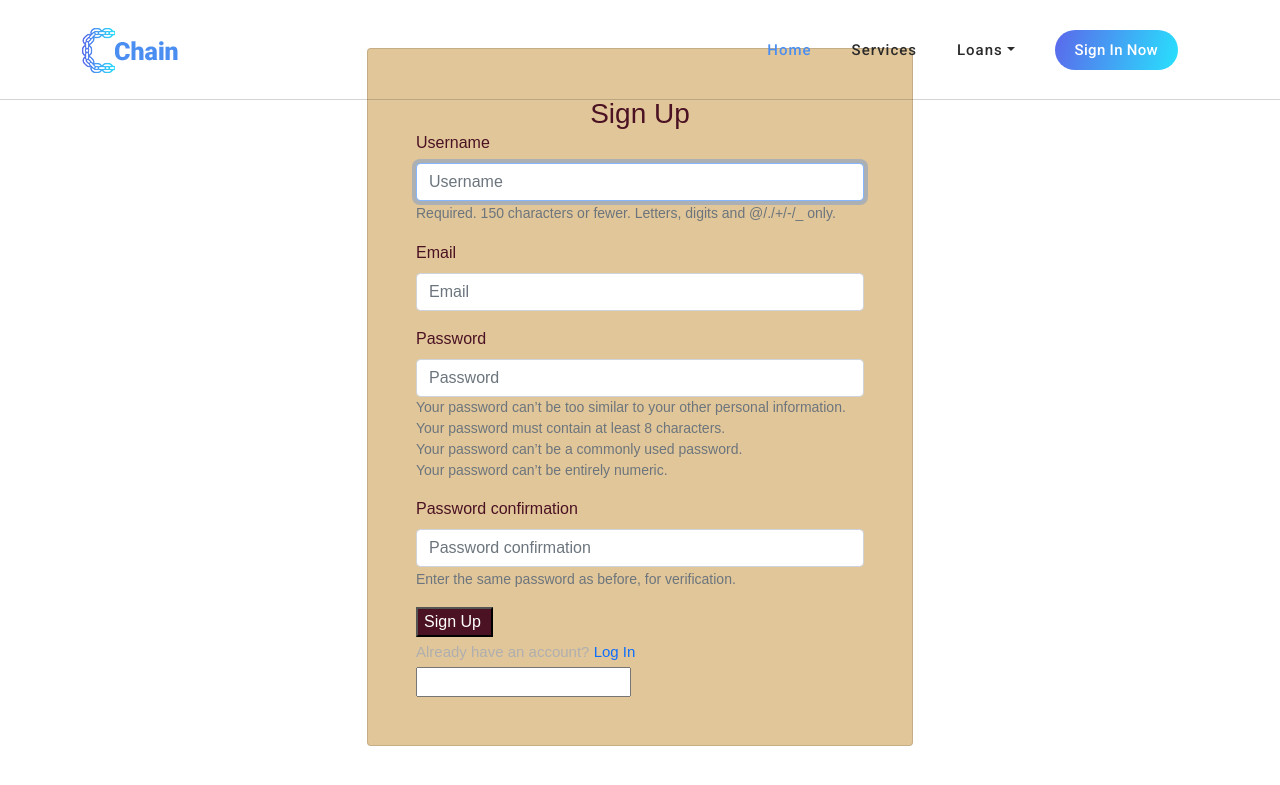
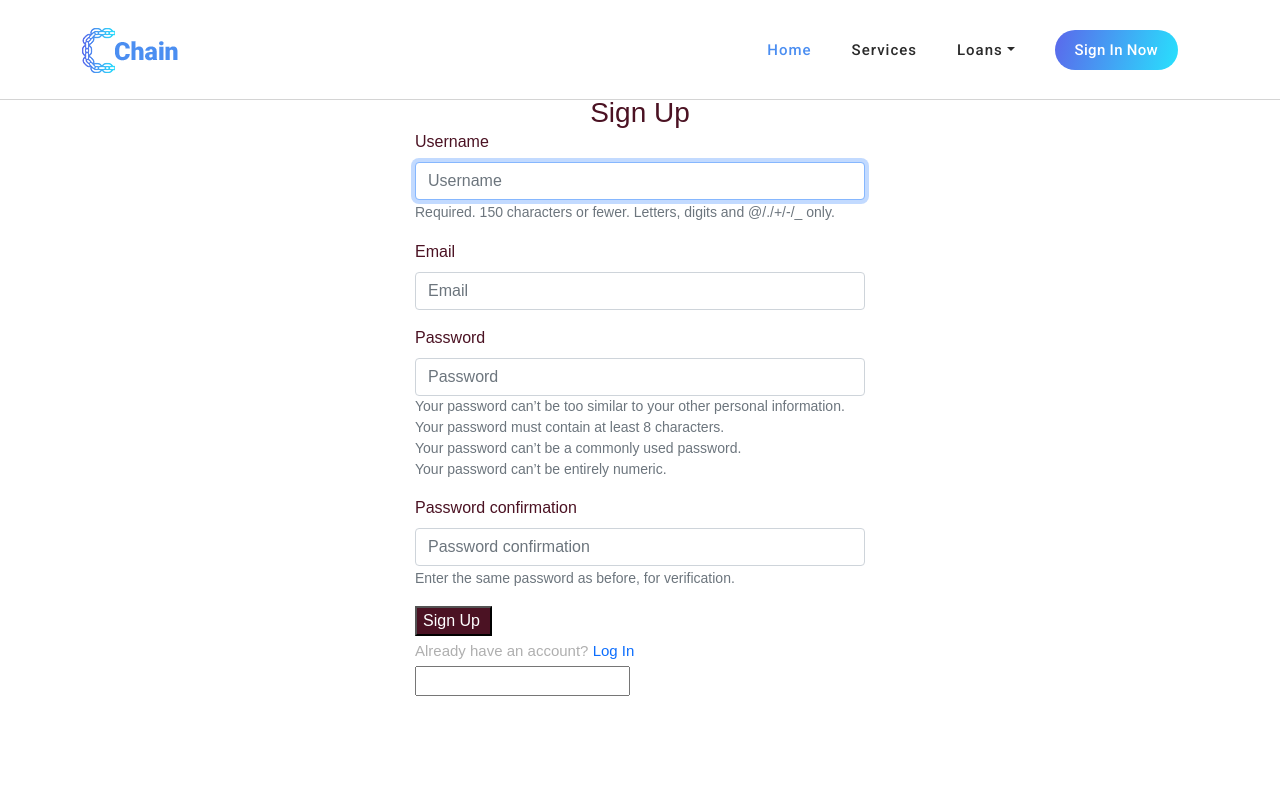
Before and after one commit to Abishag-Maitha/Pewa-Cash, a Django app: page /signup/ in a window 1280 px wide. Shown: the top 785 px of the page. Run offline with Django 4.2, Linux system fonts and the light colour scheme; parts of the project's set-up code (start-up, migrations or seed data) failed here and were passed over; some libraries are stand-ins or nearby versions.

Commit message:
remove background color

```diff
--- a/loanapp/templates/auth/login.html
+++ b/loanapp/templates/auth/login.html
@@ -15,7 +15,7 @@
             <div class="panel panel-default">
 
 
-                <div class="panel-body card p-5 mt-5" style="background-color:#FFB79A ;">
+                <div class="panel-body  p-5 mt-5">
                     <h3 class="text-center" style="color:#4b1223;">Sign In</h3>
 
                     <form method="post" style="color:#4b1223;">
--- a/loanapp/templates/auth/signup.html
+++ b/loanapp/templates/auth/signup.html
@@ -1,4 +1,7 @@
-{%extends "base.html"%} {% load bootstrap4 %} {% load static %} {% block content %}
+{%extends "base.html"%}
+{% load bootstrap4 %}
+{% load static %}
+{% block content %}
 
 <div class="container" style="font-family: 'Jost', sans-serif;">
     <div class="row">
@@ -8,7 +11,7 @@
             {% if form.errors %}
             <p> Some Information Might be Incorrect </p>
             {% endif %}
-            <div class="panel panel-default card p-5 mt-5 mb-5" style="background-color:#e1c699;">
+            <div class="panel panel-default p-5 mt-5 mb-5">
 
                 <div class="panel-heading">
                     <h3 class="text-center" style="color:#4b1223;">Sign Up</h3>
```
